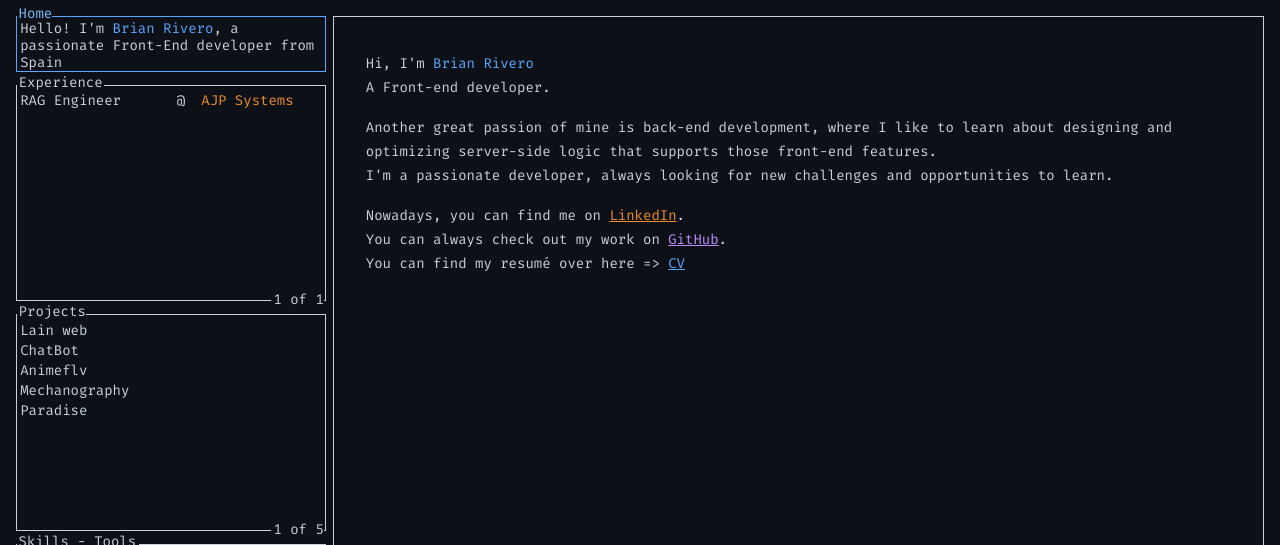
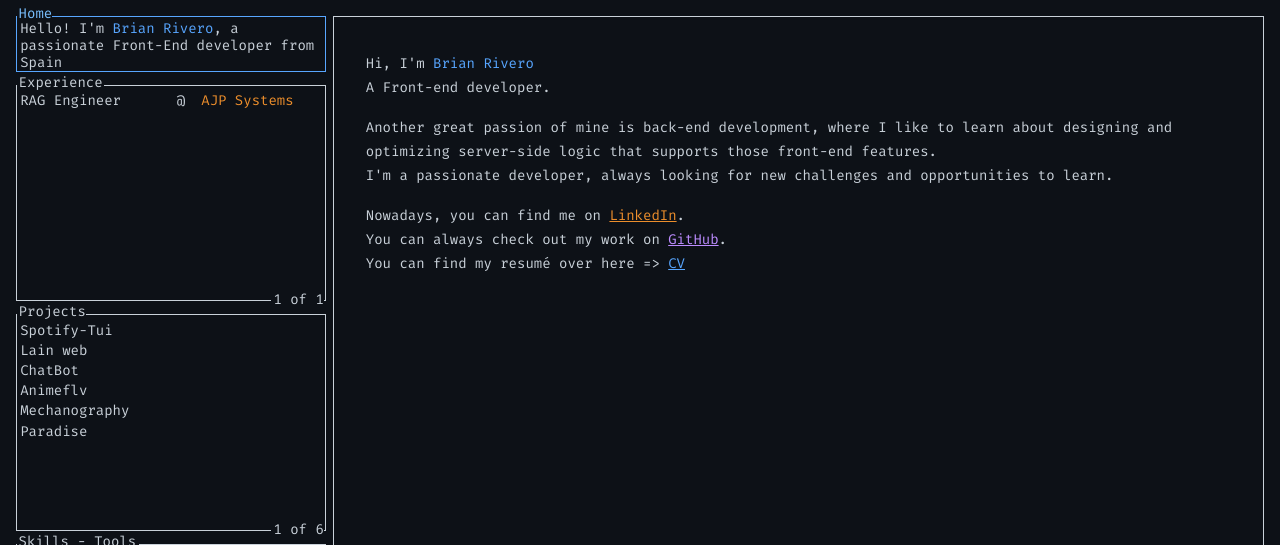
Before and after one commit to lyfthora/port, a plain HTML site: page index.html in a window 1280 px wide. Shown: the top 545 px of the page. Drawn offline with Linux system fonts and the light colour scheme.

Commit message:
added new project, fix new changes

```diff
--- a/index.html
+++ b/index.html
@@ -47,10 +47,13 @@
               <div></div>
             </div>
             <div class="list-index decorating-text">
-              <p>1 of 5</p>
+              <p>1 of 6</p>
               <div></div>
             </div>
             <div class="ui-list">
+              <div project-id="project6">
+                <div>Spotify-Tui</div>
+                </div>
               <div project-id="project1">
                 <div>Lain web</div>
               </div>
@@ -66,6 +69,7 @@
               <div project-id="project5">
               <div>Paradise</div>
               </div>
+
             </div>
           </div>
         </div>
```
